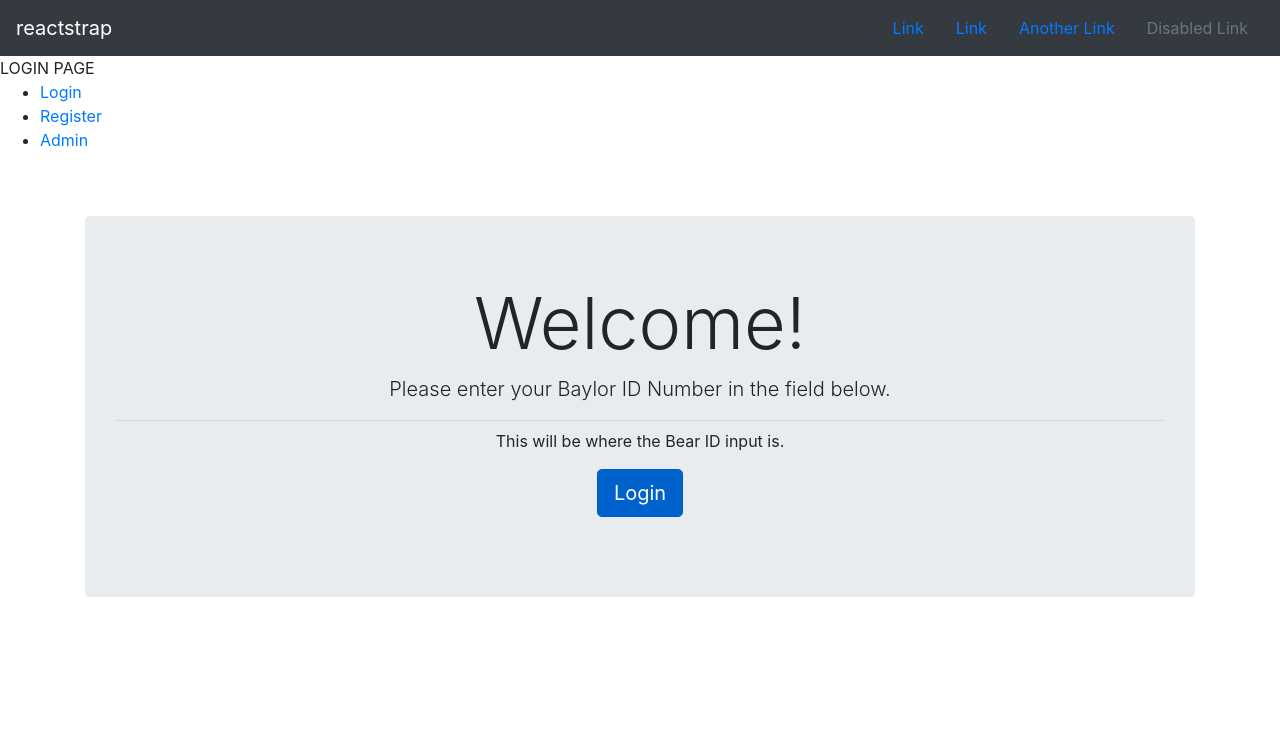
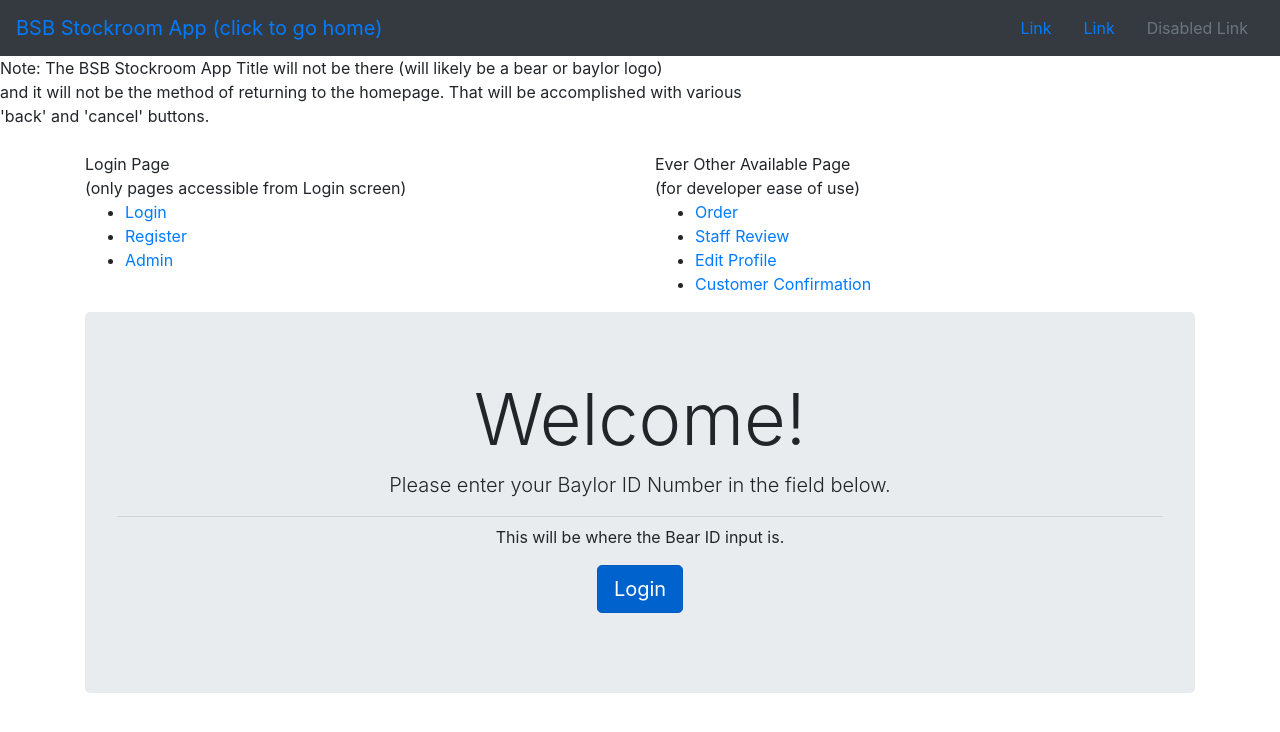
Before and after one commit to annie-elequin/bsb-stockroom, a React (Create React App) app in the folder client/: page /#/ in a window 1280 px wide. Shown: the top 732 px of the page. Built offline with nearby package versions, Linux system fonts and the light colour scheme; the HTML template or start-up script is replaced by a standard one.

Commit message:
accidentally was working on master but everything's fine

```diff
--- a/client/src/components/NavBar.js
+++ b/client/src/components/NavBar.js
@@ -1,17 +1,12 @@
 import React from 'react';
 import PropTypes from 'prop-types';
+import {Link} from 'react-router-dom';
 import {
-  Collapse,
   Navbar,
-  NavbarToggler,
   NavbarBrand,
   Nav,
   NavItem,
-  NavLink,
-  UncontrolledDropdown,
-  DropdownToggle,
-  DropdownMenu,
-  DropdownItem } from 'reactstrap';
+  NavLink, } from 'reactstrap';
 
 export default class Navigation extends React.Component {
 
@@ -19,11 +14,10 @@ export default class Navigation extends React.Component {
     return (
       <div>
         <Navbar className="navbar-dark bg-dark">
-          <NavbarBrand href="/">reactstrap</NavbarBrand>
+          <Link to="/"><NavbarBrand>BSB Stockroom App (click to go home)</NavbarBrand></Link>
           <Nav>
             <NavLink href="#">Link</NavLink>
             <NavLink href="#">Link</NavLink>
-            <NavLink href="#">Another Link</NavLink>
             <NavLink disabled href="#">Disabled Link</NavLink>
           </Nav>
         </Navbar>
--- a/client/src/pages/Confirm.js
+++ b/client/src/pages/Confirm.js
@@ -1,11 +1,13 @@
 import React from 'react';
 import {Link} from 'react-router-dom';
+
+import Navigation from '../components/NavBar.js';
 
 export default class Confirm extends React.Component {
 	render() {
 		return (
         <div>
-          <Link to="/">Go Back Home</Link><br/><br/>
+				<Navigation/>
           CONFIRMATION PAGE<br/>
           This page is for the customer to confirm the order was delivered.<br/>
           <ul>
--- a/client/src/pages/EditProfile.js
+++ b/client/src/pages/EditProfile.js
@@ -1,11 +1,13 @@
 import React from 'react';
 import {Link} from 'react-router-dom';
+
+import Navigation from '../components/NavBar.js';
 
 export default class EditProfile extends React.Component {
 	render() {
 		return (
         <div>
-          <Link to="/">Go Back Home</Link><br/><br/>
+				<Navigation/>
           EDIT PROFILE PAGE<br />
           This will probably be a modal, actually; not an actual page.<br/>
           <ul>
--- a/client/src/pages/Login.js
+++ b/client/src/pages/Login.js
@@ -22,13 +22,33 @@ export default class Login extends React.Component {
 		return (
         <div>
 				<Navigation/>
-          LOGIN PAGE<br />
-          <ul>
-            <li><Link to="/verify">Login</Link></li>
-            <li><Link to="/register">Register</Link></li>
-            <li><Link to="/admin">Admin</Link></li>
-          </ul>
-					<br/><br/>
+				Note: The BSB Stockroom App Title will not be there (will likely be a bear or baylor logo)<br/>
+				and it will not be the method of returning to the homepage. That will be accomplished with various <br/>
+				'back' and 'cancel' buttons.<br/><br/>
+
+					<Container>
+						<Row>
+							<Col>Login Page<br/>(only pages accessible from Login screen)</Col>
+							<Col>Ever Other Available Page<br/>(for developer ease of use)</Col>
+						</Row>
+						<Row>
+							<Col>
+									<ul>
+										<li><Link to="/verify">Login</Link></li>
+										<li><Link to="/register">Register</Link></li>
+										<li><Link to="/admin">Admin</Link></li>
+									</ul>
+							</Col>
+							<Col>
+									<ul>
+										<li><Link to="/order">Order</Link></li>
+										<li><Link to="/review">Staff Review</Link></li>
+										<li><Link to="/edit">Edit Profile</Link></li>
+										<li><Link to="/confirm">Customer Confirmation</Link></li>
+									</ul>
+							</Col>
+						</Row>
+					</Container>
 
 					{/* BEGIN ACTUAL CONTENT */}
 
--- a/client/src/pages/Order.js
+++ b/client/src/pages/Order.js
@@ -1,11 +1,14 @@
 import React from 'react';
+import PropTypes from 'prop-types';
 import {Link} from 'react-router-dom';
+
+import Navigation from '../components/NavBar.js';
 
 export default class Order extends React.Component {
 	render() {
 		return (
         <div>
-          <Link to="/">Go Back Home</Link><br/><br/>
+				<Navigation/>
           ORDER PAGE<br/>
           This page is for users to place their order.<br/>
           <ul>
--- a/client/src/pages/Register.js
+++ b/client/src/pages/Register.js
@@ -1,11 +1,13 @@
 import React from 'react';
 import {Link} from 'react-router-dom';
+
+import Navigation from '../components/NavBar.js';
 
 export default class Register extends React.Component {
 	render() {
 		return (
         <div>
-          <Link to="/">Go Back Home</Link><br/><br/>
+				<Navigation/>
           REGISTER PAGE<br/>
           This page is for new users to register.<br/>
           <ul>
--- a/client/src/pages/Review.js
+++ b/client/src/pages/Review.js
@@ -1,11 +1,13 @@
 import React from 'react';
 import {Link} from 'react-router-dom';
+
+import Navigation from '../components/NavBar.js';
 
 export default class Review extends React.Component {
 	render() {
 		return (
         <div>
-          <Link to="/">Go Back Home</Link><br/><br/>
+				<Navigation/>
           REVIEW PAGE<br/>
           This page is for staff to confirm the order and confirm delivery.<br/>
           <ul>
--- a/client/src/pages/Verify.js
+++ b/client/src/pages/Verify.js
@@ -1,11 +1,13 @@
 import React from 'react';
 import {Link} from 'react-router-dom';
+
+import Navigation from '../components/NavBar.js';
 
 export default class Verify extends React.Component {
 	render() {
 		return (
         <div>
-          <Link to="/">Go Back Home</Link><br/><br/>
+				<Navigation/>
           VERIFY PAGE<br/>
           This page is for verifying your customer information is correct.<br/>
           <ul>
```
